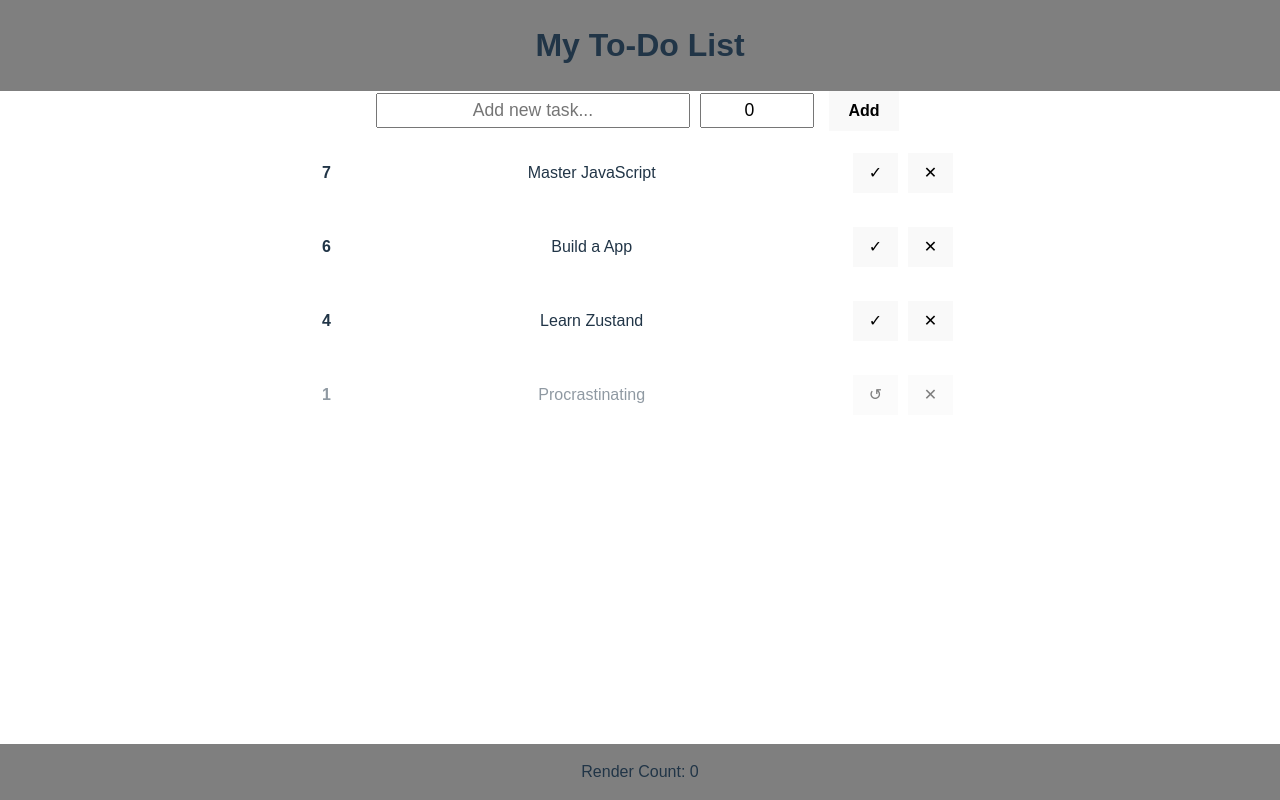
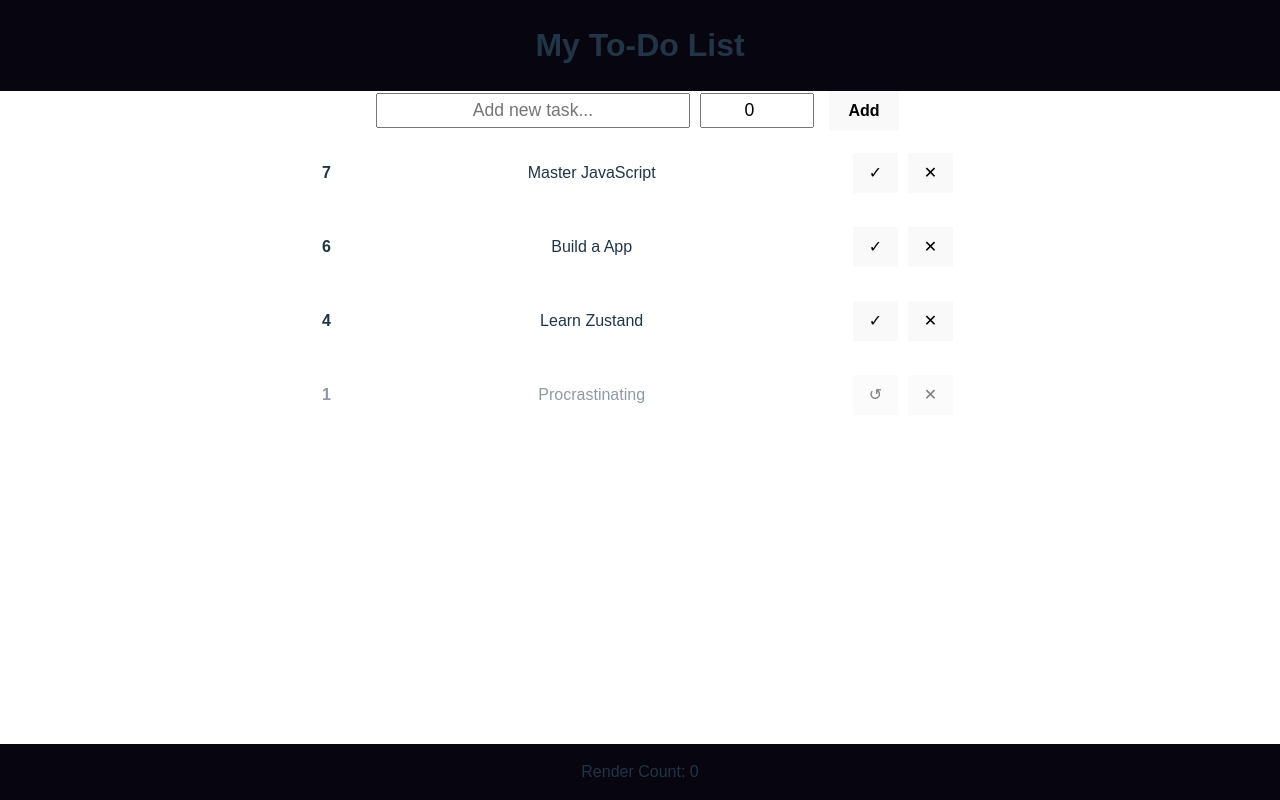
Before and after one commit to ReeveWorks/react-todolist2, a React (Vite) app: page / in a window 1280 px wide. Built offline with nearby package versions, Linux system fonts and the light colour scheme.

Commit message:
v3.0 Style Update

```diff
--- a/src/styles/app.css
+++ b/src/styles/app.css
@@ -2,6 +2,7 @@ html, body, #root {
     height: 100%;
     margin: 0px;
     padding: 0px;
+  --secondary-color: rgb(7, 5, 15);
 }
 
 .ctr-app{
@@ -20,14 +21,14 @@ html, body, #root {
     position: sticky;
     top: 0;
     z-index: 1000;
-    background-color: rgba(0, 0, 0, 0.5);
+    background-color: var(--secondary-color);
     margin: 0px;
     padding: 0px;
 }
 
 .ctr-footer {
     text-align: center;
-    background-color: rgba(0, 0, 0, 0.5);
+    background-color: var(--secondary-color);
     margin: 0px;
     padding: 0px;
 }
--- a/src/styles/index.css
+++ b/src/styles/index.css
@@ -5,7 +5,12 @@
 
   color-scheme: light dark;
   color: rgba(255, 255, 255, 0.87);
-  background-color: #242424;
+  background-color: var(--background-color);
+
+  --text-color: rgba(255, 255, 255, 0.87);
+  --main-color: rgba(255, 255, 255, 0.87);
+  --background-color: rgb(36, 36, 36);;
+  --secondary-color: rgba(255, 255, 255, 0.6);
 
   margin: 0px;
   padding: 0px;
```
